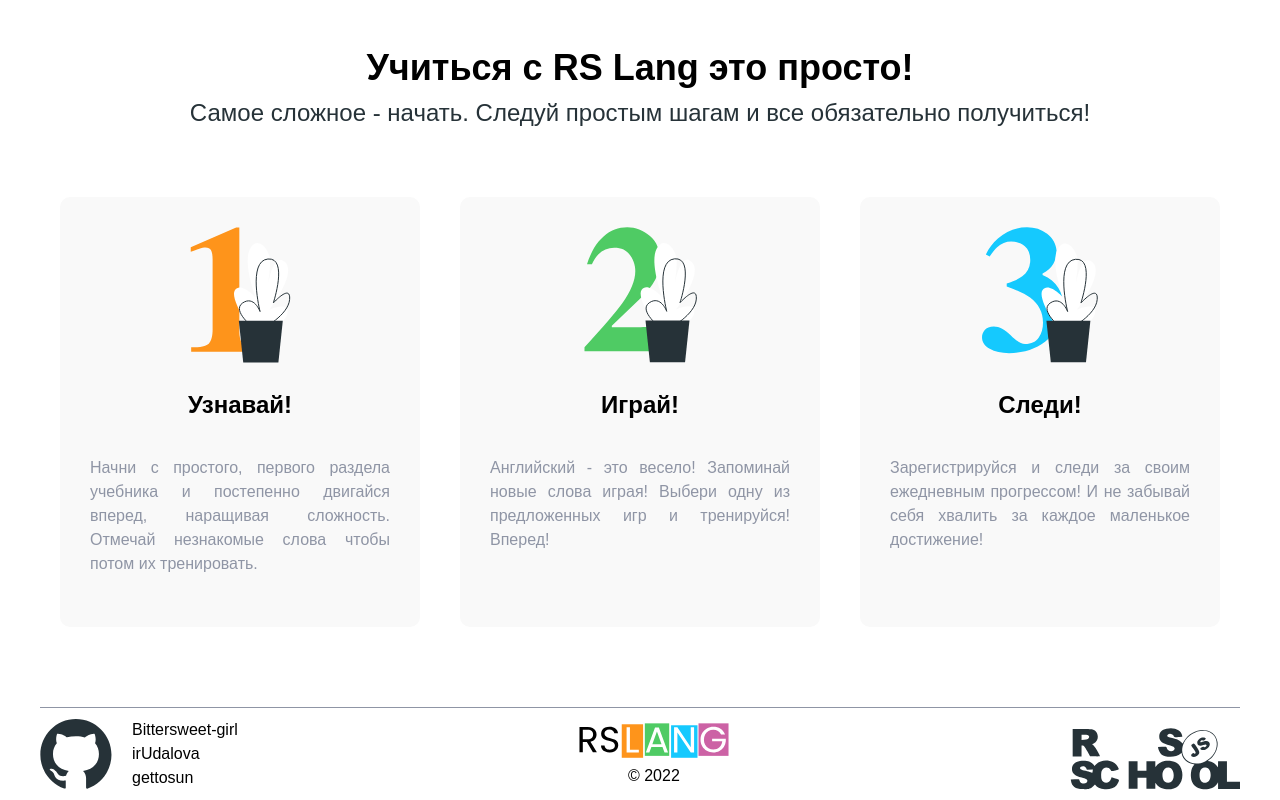
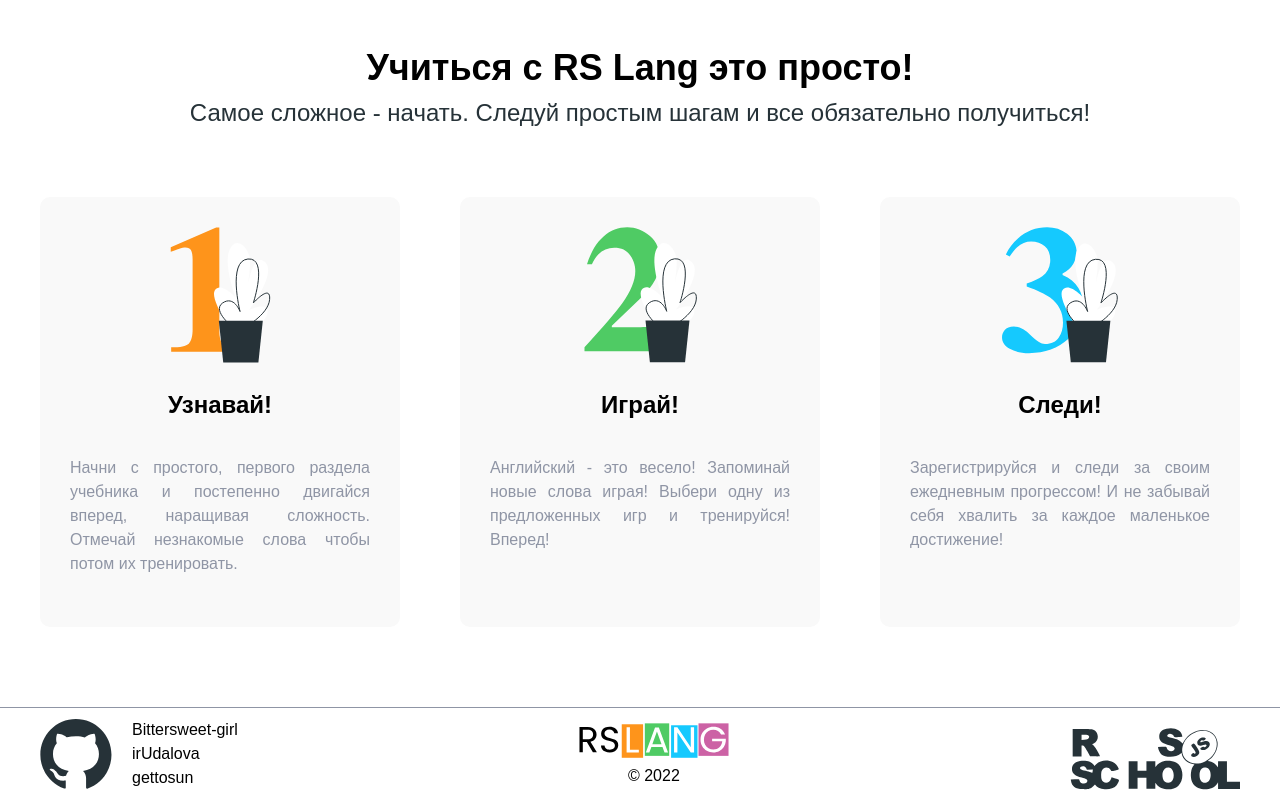
Before and after one commit to Bittersweet-girl/rslang, a React (Create React App) app: page / in a window 1280 px wide. Shown: the part 754-1554 px from the top of the page. Built offline with nearby package versions, Linux system fonts and the light colour scheme.

Commit message:
feat: start adding adaptive menu

```diff
--- a/src/components/dictionary/dictionary.scss
+++ b/src/components/dictionary/dictionary.scss
@@ -25,8 +25,8 @@
   &-menu {
     height: 45px;
     display: flex;
-    gap: 15px;
-    margin: 60px 0;
+    gap: 10px;
+    margin: 60px auto;
     &__button {
       width: 161px;
       border: 1px solid $color-secondary;
--- a/src/components/footer/footer.scss
+++ b/src/components/footer/footer.scss
@@ -13,6 +13,7 @@
 
     &-content {
         @include flex-columns;
+        padding: 0 40px;
         align-items: flex-end;
     }
     &-links{
--- a/src/components/header/Header.tsx
+++ b/src/components/header/Header.tsx
@@ -138,6 +138,13 @@ export default function Header(props: IHeaderProps) {
 
           </button>
         </nav>
+
+        <div className="burger">
+          <div className="burger__line" />
+          <div className="burger__line" />
+          <div className="burger__line" />
+        </div>
+
         {!user && (
           <button
             type="button"
--- a/src/components/header/header.scss
+++ b/src/components/header/header.scss
@@ -8,7 +8,36 @@
     &-content{
       @include flex-columns;
       align-items: flex-end;
+
+      .burger {
+        display: none;
       }
+
+      // @media (max-width: 1080px) {
+
+      //     .burger {
+      //     display: flex;
+      //     flex-direction: column;
+      //     justify-content: center;
+      //     align-items: center;
+      //     width: 30px;
+      //     cursor: pointer;
+      //     user-select: none;
+      //     z-index: 10;
+      //     order: 2;
+      //     transition: all 0.3s ease-in-out;
+
+      //     &__line {
+      //       width: 100%;
+      //       height: 2px;
+      //       background: $color-primary-light;
+      //       margin: 4px 0;
+      //       z-index: 15;
+      //     }
+      //   }
+      // }
+    }
+
     &__logo_btn{
         background-color: transparent;
         @include bgImage($url: url('../../../public/assets/svg/logo.svg'), $width: 253px, $height: 56px);
@@ -21,9 +50,9 @@
       border-bottom: 1px solid $color-secondary;
       height: 45px;
       gap: 20px;
+
       &__button{
           // width: 100px;
-
           max-width: 130px;
           padding: 15px;
 
@@ -106,6 +135,7 @@
           display: none;
       }
     }
+
     &__user{
         background-color: $color-red;
         color: $color-bg;
--- a/src/components/main/main.scss
+++ b/src/components/main/main.scss
@@ -37,9 +37,10 @@
           font-size: 24px;
           color: $color-primary-light;
         }
-        &-cards{
+        &-cards {
             @include flex-columns;
             padding: 60px 0 20px;
+            gap: 20px;
         }
         &-item{
             @include card;
--- a/src/index.scss
+++ b/src/index.scss
@@ -15,14 +15,14 @@ code {
     monospace;
 }
 .app {
-  max-width: 1200px;
+  max-width: 1280px;
   margin: 0 auto;
   display: flex;
   flex-direction: column;
   min-height: 100vh;
 }
 .wrapper{
-  padding: 0 20px;
+  padding: 0 40px;
   flex-grow: 1;
 }
 li {
```
Lines whose indentation alone changed are shown as unchanged.
